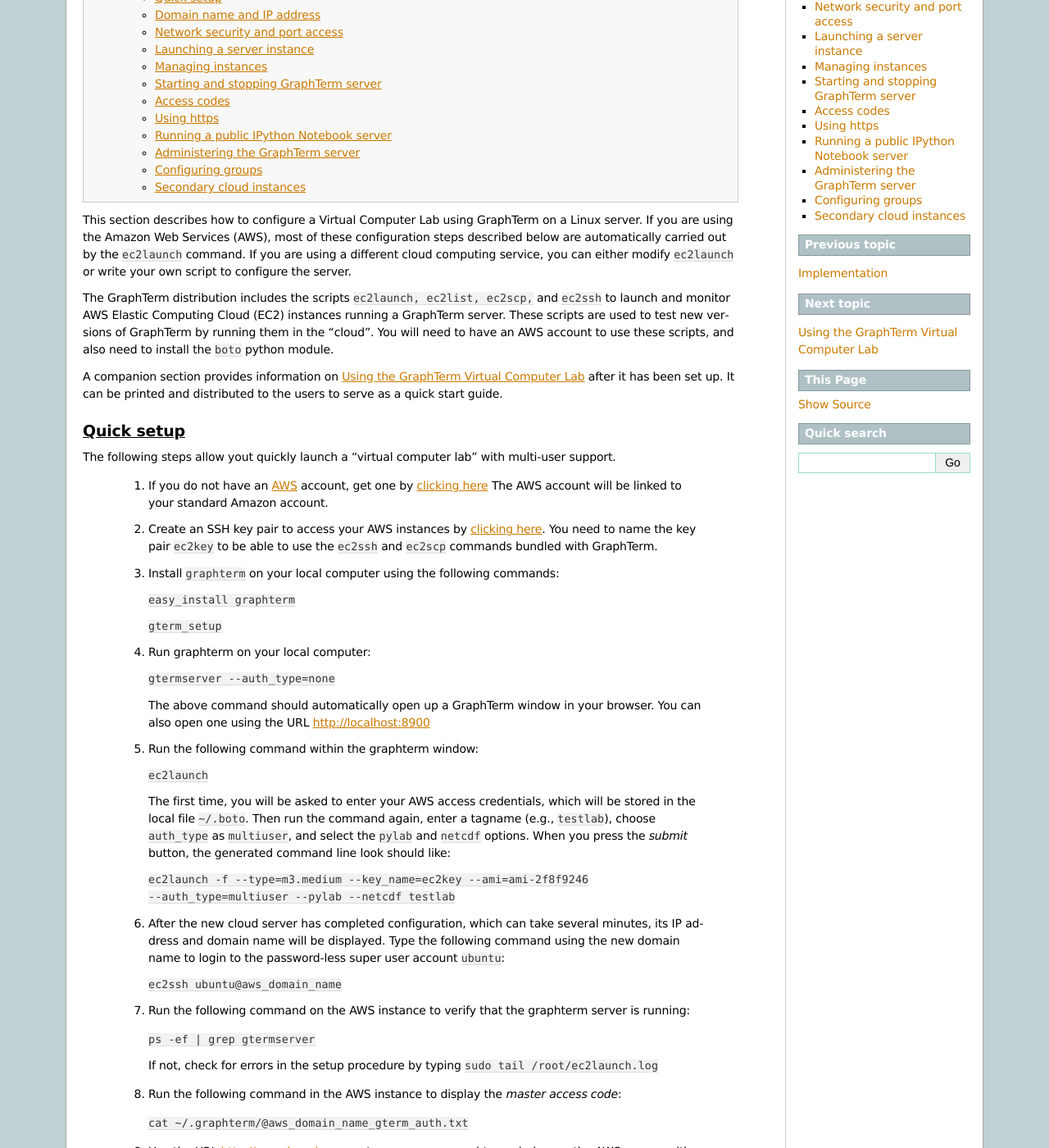
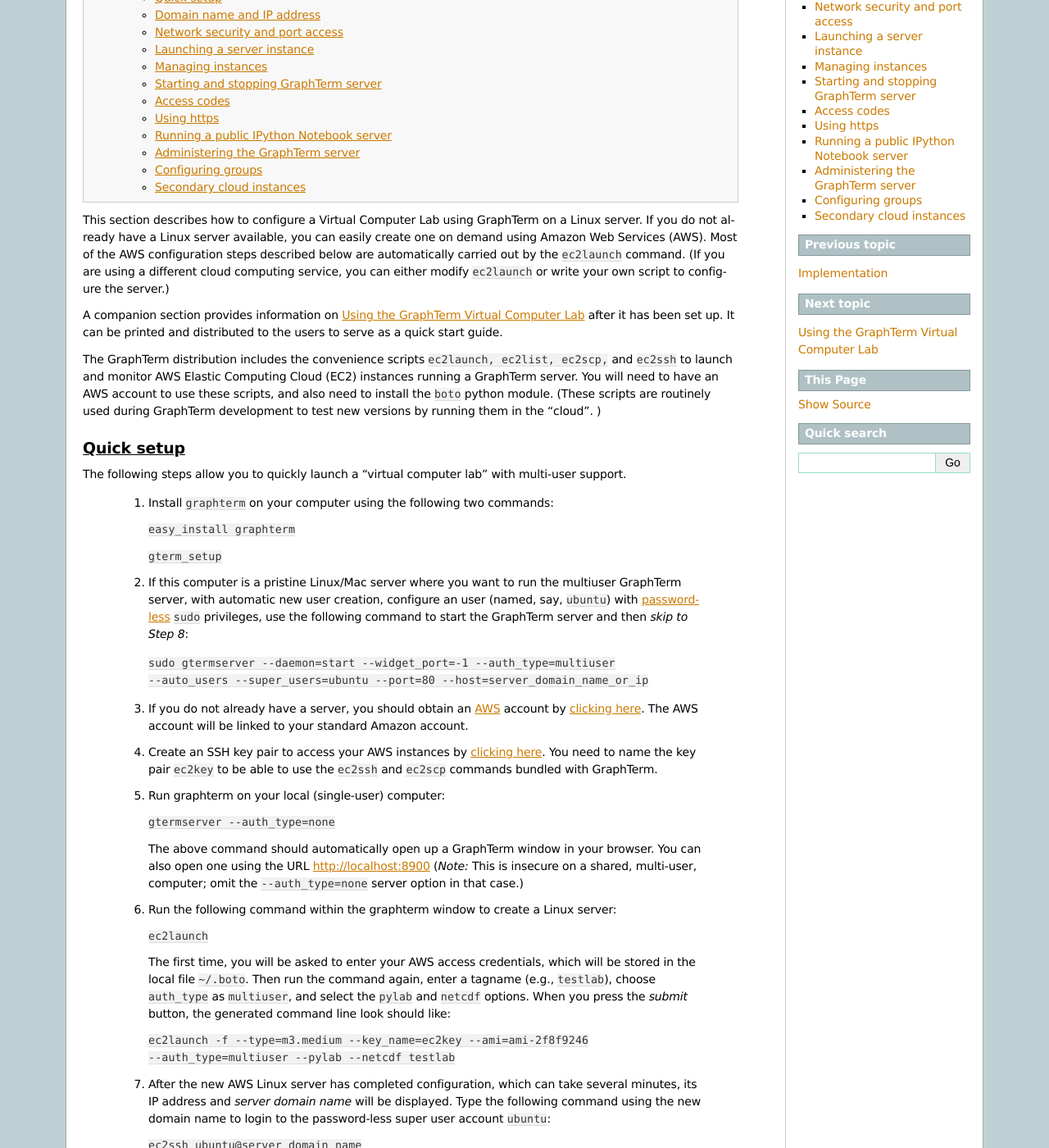
Before and after one commit to mitotic/graphterm, a Sphinx documentation site: the page built from docs/virtual-setup.rst, in a window 1280 px wide and 1400 px high, scrolled down 244 px. Shown: the whole window at 82% size. Built offline with Sphinx 7.4.7, drawn with Linux system fonts in a browser that asks for light colours; the version number could not be read and is left out; some of the changed text lies outside the part shown.

Commit message:
Docs update; VCL screenshots

```diff
--- a/docs/_templates/index.html
+++ b/docs/_templates/index.html
@@ -30,7 +30,8 @@
 The GraphTerm server can be configured to support multiple users, to
 create a browser-based <em>virtual computer lab</em> for teaching and
 collaboration. The "lab instructor" can access all the terminal
-sessions via a "dashboard" and monitor the progress of each user in
+sessions via a "dashboard" and
+<a href="http://code.mindmeldr.com/graphterm/screenshots.html#dashboard-for-a-virtual-computer-lab-viewing-user-terminals">monitor the progress</a> of each user in
 carrying out assigned activities, such as entering code in a
 "notebook". Lab users can collaboratively view and enter shell
 commands in each other's terminals, edit files and notebooks etc.
--- a/docs/virtual-setup.rst
+++ b/docs/virtual-setup.rst
@@ -9,51 +9,64 @@
 
 
 This section describes how to configure a Virtual Computer Lab using
-GraphTerm on a Linux server. If you are using the Amazon Web Services
-(AWS), most of these configuration steps described below are
-automatically carried out by the ``ec2launch`` command. If you are
+GraphTerm on a Linux server. If you do not already have a Linux server
+available, you can easily create one on demand using Amazon Web
+Services (AWS). Most of the AWS configuration steps described below
+are automatically carried out by the ``ec2launch`` command. (If you are
 using a different cloud computing service, you can either modify
-``ec2launch`` or write your own script to configure the server.
-
-The GraphTerm distribution includes the scripts ``ec2launch, ec2list,
-ec2scp,`` and ``ec2ssh`` to launch and monitor AWS Elastic Computing
-Cloud (EC2) instances running a GraphTerm server. These scripts are
-used to test new versions of GraphTerm by running them in the "cloud".
-You will need to have an AWS account to use these scripts, and also
-need to install the ``boto`` python module.
+``ec2launch`` or write your own script to configure the server.)
 
 A companion section provides information on :doc:`virtual-lab` after
 it has been set up. It can be printed and distributed to the users to
 serve as a quick start guide.
 
+The GraphTerm distribution includes the convenience scripts
+``ec2launch, ec2list, ec2scp,`` and ``ec2ssh`` to launch and monitor
+AWS Elastic Computing Cloud (EC2) instances running a GraphTerm
+server. You will need to have an AWS account to use these scripts, and
+also need to install the ``boto`` python module. (These scripts are
+routinely used during GraphTerm development to test new versions by
+running them in the "cloud". )
+
 Quick setup
 --------------------------------------------------------------------------------------------
 
-The following steps allow yout quickly launch a "virtual computer lab"
+The following steps allow you to quickly launch a "virtual computer lab"
 with multi-user support.
 
- 1. If you do not have an `AWS <http://aws.amazon.com/>`_ account,  get one by
-    `clicking here <http://docs.aws.amazon.com/AWSEC2/latest/UserGuide/EC2_GetStarted.html>`_
-    The AWS account will be linked to your standard Amazon account.
-
- 2. Create an SSH key pair to access your AWS instances by `clicking here <http://docs.aws.amazon.com/AWSEC2/latest/UserGuide/ec2-key-pairs.html>`_. You
-    need to name the key pair ``ec2key`` to be able to use the
-    ``ec2ssh`` and ``ec2scp`` commands bundled with GraphTerm.
-
- 3. Install ``graphterm`` on your local computer using the following commands:
+ 1. Install ``graphterm`` on your computer using the following two commands:
 
     ``easy_install graphterm``
 
     ``gterm_setup``
 
- 4. Run graphterm on your local computer:
+ 2. If this computer is a pristine Linux/Mac server where you want to run the
+    multiuser GraphTerm server, with automatic new user creation,
+    configure an user (named, say, ``ubuntu``) with
+    `password-less <http://askubuntu.com/questions/192050/how-to-run-sudo-command-with-no-password>`_
+    ``sudo`` privileges, use the following command to start the
+    GraphTerm server and then *skip to Step 8*:
+
+   ``sudo gtermserver --daemon=start --widget_port=-1 --auth_type=multiuser --auto_users --super_users=ubuntu --port=80 --host=server_domain_name_or_ip``
+
+ 3. If you do not already have a server, you should obtain an `AWS <http://aws.amazon.com/>`_ account by
+    `clicking here <http://docs.aws.amazon.com/AWSEC2/latest/UserGuide/EC2_GetStarted.html>`_.
+    The AWS account will be linked to your standard Amazon account.
+
+ 4. Create an SSH key pair to access your AWS instances by `clicking here <http://docs.aws.amazon.com/AWSEC2/latest/UserGuide/ec2-key-pairs.html>`_. You
+    need to name the key pair ``ec2key`` to be able to use the
+    ``ec2ssh`` and ``ec2scp`` commands bundled with GraphTerm.
+
+ 5. Run graphterm on your local (single-user) computer:
 
     ``gtermserver --auth_type=none``
 
     The above command should automatically open up a GraphTerm window in
     your browser. You can also open one using the URL http://localhost:8900
+    (*Note:* This is insecure on a shared, multi-user, computer; omit
+    the ``--auth_type=none`` server option in that case.)
 
- 5. Run the following command within the graphterm window:
+ 6. Run the following command within the graphterm window to create a Linux server:
 
     ``ec2launch``
 
@@ -66,42 +79,44 @@
 
     ``ec2launch -f --type=m3.medium --key_name=ec2key --ami=ami-2f8f9246 --auth_type=multiuser --pylab --netcdf testlab``
 
- 6. After the new cloud server has completed configuration, which can
-    take several minutes, its IP address and domain name will be
+ 7. After the new AWS Linux server has completed configuration, which can
+    take several minutes, its IP address and *server domain name* will be
     displayed. Type the following command using the new domain name to
     login to the password-less super user account ``ubuntu``:
 
-    ``ec2ssh ubuntu@aws_domain_name``
+    ``ec2ssh ubuntu@server_domain_name``
 
- 7.  Run the following command on the AWS instance to verify that the graphterm server is running:
+ 8.  Run the following command on the server to verify that ``gtermserver`` is running:
 
     ``ps -ef | grep gtermserver``
 
-    If not, check for errors in the setup procedure by typing ``sudo tail /root/ec2launch.log``
+    If not, check for errors in the AWS setup procedure by typing ``sudo tail /root/ec2launch.log``
 
- 8.  Run the following command in the AWS instance to display the *master access code*:
+ 9.  Run the following command on the server to display the *master access code*:
 
-    ``cat ~/.graphterm/@aws_domain_name_gterm_auth.txt``
+    ``cat ~/.graphterm/@server_domain_name_gterm_auth.txt``
 
- 9. Use the URL http://aws_domain_name to open a new graphtem window on the AWS
-    server, with  user name ``ubuntu`` and the *master access code*
+    (Ignore the port number following the hexadecimal access code.)
 
- 10. Run the following command in the AWS graphterm window to display the group access code which should be entered by new users:
+ 10. Use the URL http://server_domain_name to open a new graphtem window on the
+    server, with the super user name (``ubuntu`` in our case) and the *master access code*
+
+ 11. Run the following command in your graphterm window to display the group access code which should be entered by new users:
 
     ``gauth -g -m ubuntu``
 
     Distribute this code and a printed copy of :doc:`virtual-lab` to
     all lab users.
 
- 11. Optionally, use the command ``gls --download $GTERM_DIR/bin/gterm.py`` to
+ 12. Optionally, use the command ``gls --download $GTERM_DIR/bin/gterm.py`` to
      download the executable script ``gterm.py`` to your local computer
      and save the master access code in the local file
-     ``~/.graphterm/@aws_domain_name_gterm_auth.txt``. Then use the
+     ``~/.graphterm/@server_domain_name_gterm_auth.txt``. Then use the
      following local command to easily create remote graphterm windows:
 
-    ``gterm.py -u ubuntu --browser=Firefox http://aws_domain_name``
+    ``gterm.py -u ubuntu --browser=Firefox http://server_domain_name``
 
- 12. Run the following command on your local graphterm window to list and/or kill your AWS instances:
+ 13. If using AWS, run the following command on your local graphterm window to list and/or kill your instances:
 
     ``ec2list``
 
```
Also changed, not shown: other parts of docs/virtual-setup.rst (+1 -1 lines), README.rst (+4 -3 lines), docs/screenshots.rst (+41 -0 lines).
